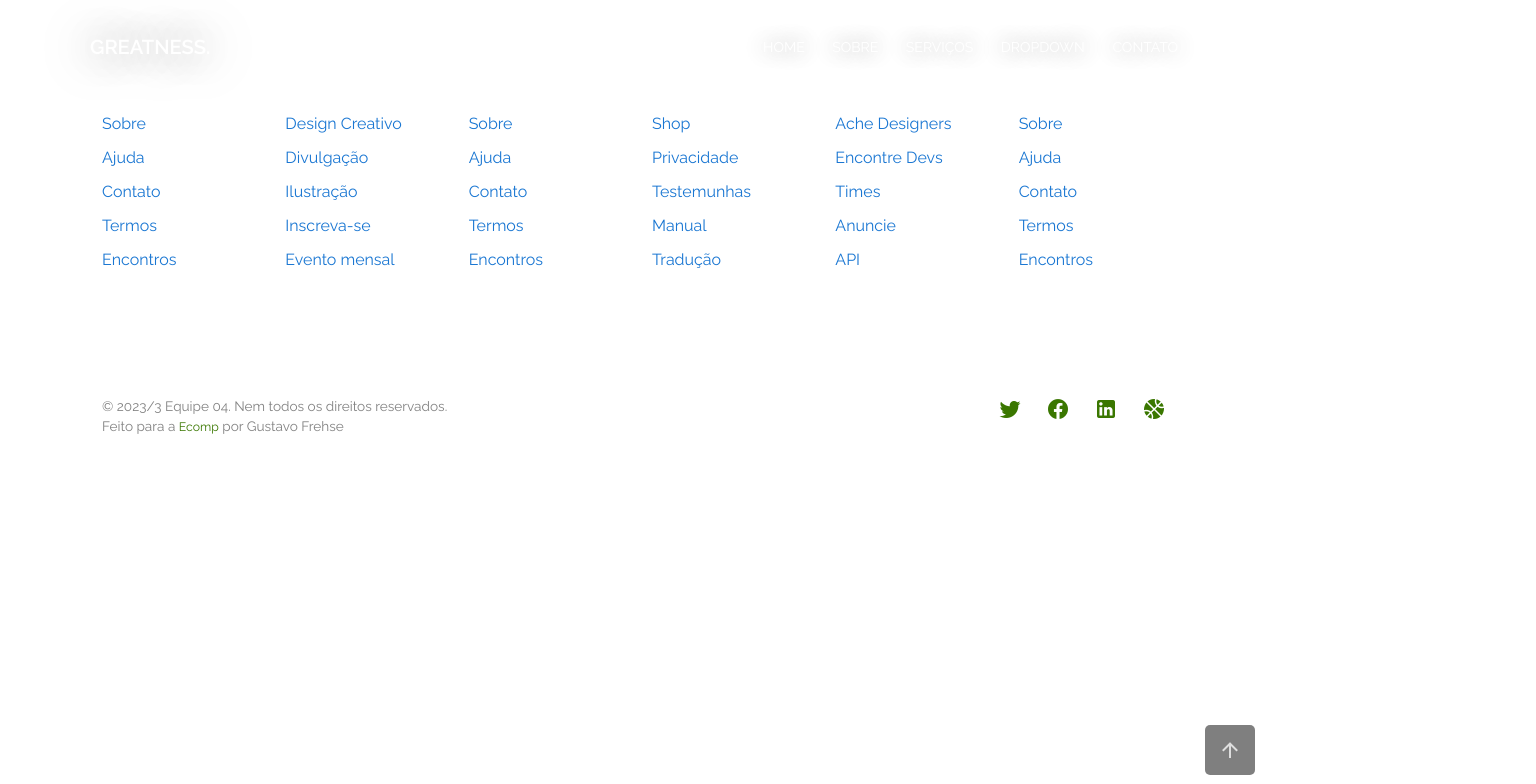
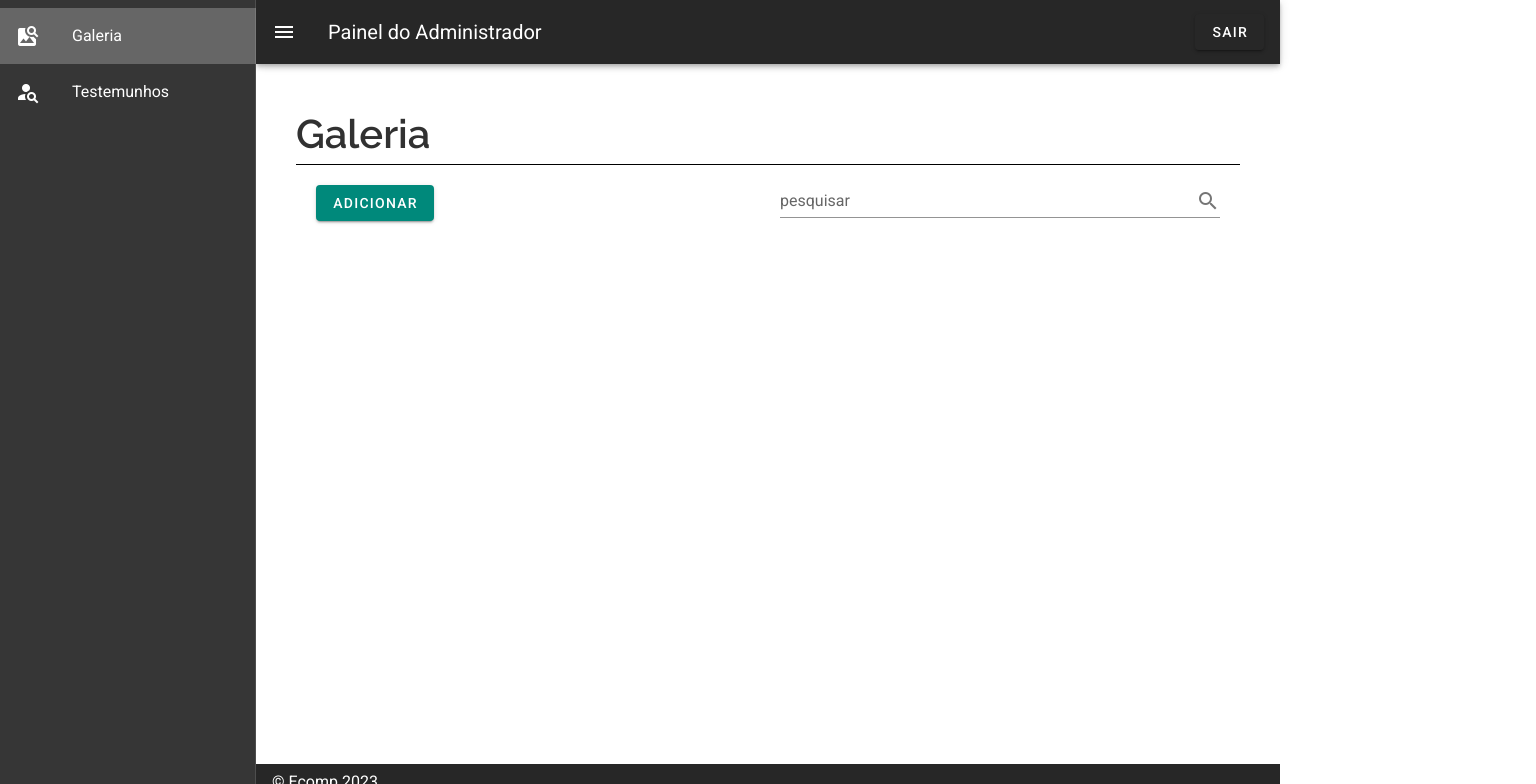
Before and after one commit to tuildes/Projeto-Vue-2, a Nuxt app: page /dashboard/gallery in a window 1280 px wide. Shown: the top 784 px of the page, 1536 px wide, since content can reach past the window. Built offline with nearby package versions, Linux system fonts and the light colour scheme.

Commit message:
[add] Começado a dashboard/galeria

```diff
--- /dev/null
+++ b/assets/index.css
@@ -0,0 +1,5 @@
+@import url('https://fonts.googleapis.com/css2?family=Raleway&display=swap');
+
+.raleway {
+  font-family: 'Raleway', Arial, sans-serif;
+}
--- /dev/null
+++ b/components/globals/SnackbarAlert.vue
@@ -0,0 +1,32 @@
+<template>
+  <v-snackbar
+    v-model="showSnack"
+    top
+    right
+    fixed
+    :color="snackbarColor"
+    timeout="4000"
+  >
+    {{ message }}
+  </v-snackbar>
+</template>
+
+<script>
+export default {
+  data() {
+    return {
+      showSnack: false,
+      snackbarColor: null,
+      message: null,
+    }
+  },
+
+  methods: {
+    showSnackbar(message) {
+      this.message = message.text
+      this.snackbarColor = message.color
+      this.showSnack = true
+    },
+  },
+}
+</script>
--- a/components/sections/home/Testimony.vue
+++ b/components/sections/home/Testimony.vue
@@ -7,7 +7,6 @@
       hide-delimiter-background
       delimiter-icon="mdi-checkbox-blank-circle-outline"
       cycle
-      touch
       continuous
       :show-arrows="false"
       height="400px"
--- a/layouts/dashboard.vue
+++ b/layouts/dashboard.vue
@@ -40,14 +40,14 @@ export default {
 
     items: [
       {
-        icon: 'mdi-image-check',
+        icon: 'mdi-image-search',
         text: 'Galeria',
-        link: '/dashboard/galeria',
+        link: '/dashboard/gallery',
       },
       {
-        icon: 'mdi-account-check',
+        icon: 'mdi-account-search',
         text: 'Testemunhos',
-        link: '/dashboard/testemunho',
+        link: '/dashboard/testimony',
       },
     ],
   }),
--- /dev/null
+++ b/pages/dashboard/gallery.vue
@@ -0,0 +1,94 @@
+<template>
+  <!--Fazer todos os campos estaticos aqui-->
+  <v-main class="pa-10">
+    <div>
+      <v-snackbar
+        v-model="snackbar"
+        :timeout="tempo"
+        :color="snackbarColor"
+        top
+        right
+        fixed
+      >
+        <span class="snackbar-texto">{{ texto }}</span>
+      </v-snackbar>
+    </div>
+
+    <!--Header-->
+
+    <div class="d-flex justify-start">
+      <span class="dashboard-title raleway"> Galeria </span>
+    </div>
+
+    <v-divider color="black" />
+
+    <v-row
+      class="d-flex flex-column-reverse flex-sm-row justify-space-between align-center"
+    >
+      <v-col cols="12" sm="12" md="6" lg="6">
+        <v-btn class="mt-5 ml-5" color="#00897B" dark @click="openCreate()"
+          >Adicionar</v-btn
+        >
+      </v-col>
+
+      <v-col cols="12" sm="12" md="6" lg="6" class="d-flex justify-end">
+        <div class="dashboard-search mr-5">
+          <v-text-field
+            v-model="search"
+            append-icon="mdi-magnify"
+            label="pesquisar"
+            single-line
+            flat
+            hide-details
+          />
+        </div>
+      </v-col>
+    </v-row>
+    <!--Header-->
+  </v-main>
+</template>
+
+<script>
+export default {
+  layout: 'dashboard',
+
+  data() {
+    return {
+      snackbar: false,
+      tempo: null,
+      texto: null,
+      snackbarColor: null,
+
+      search: '',
+    }
+  },
+
+  methods: {
+    openCreate() {
+      this.texto = 'teste 01'
+      this.snackbarColor = 'success'
+      this.tempo = 4000
+      this.snackbar = true
+    },
+  },
+}
+</script>
+
+<style scoped>
+@import '@/assets/index.css';
+.dashboard-title {
+  font-size: 40px;
+  font-weight: bold;
+  color: rgb(49, 49, 49);
+}
+
+.dashboard-search {
+  max-width: 500px;
+  width: 100%;
+}
+
+.snackbar-texto {
+  font-size: 16px;
+  font-weight: bold;
+}
+</style>
--- /dev/null
+++ b/pages/dashboard/testimony.vue
@@ -0,0 +1,11 @@
+<template>
+  <v-container> </v-container>
+</template>
+
+<script>
+export default {
+  layout: 'dashboard',
+}
+</script>
+
+<style></style>
```
